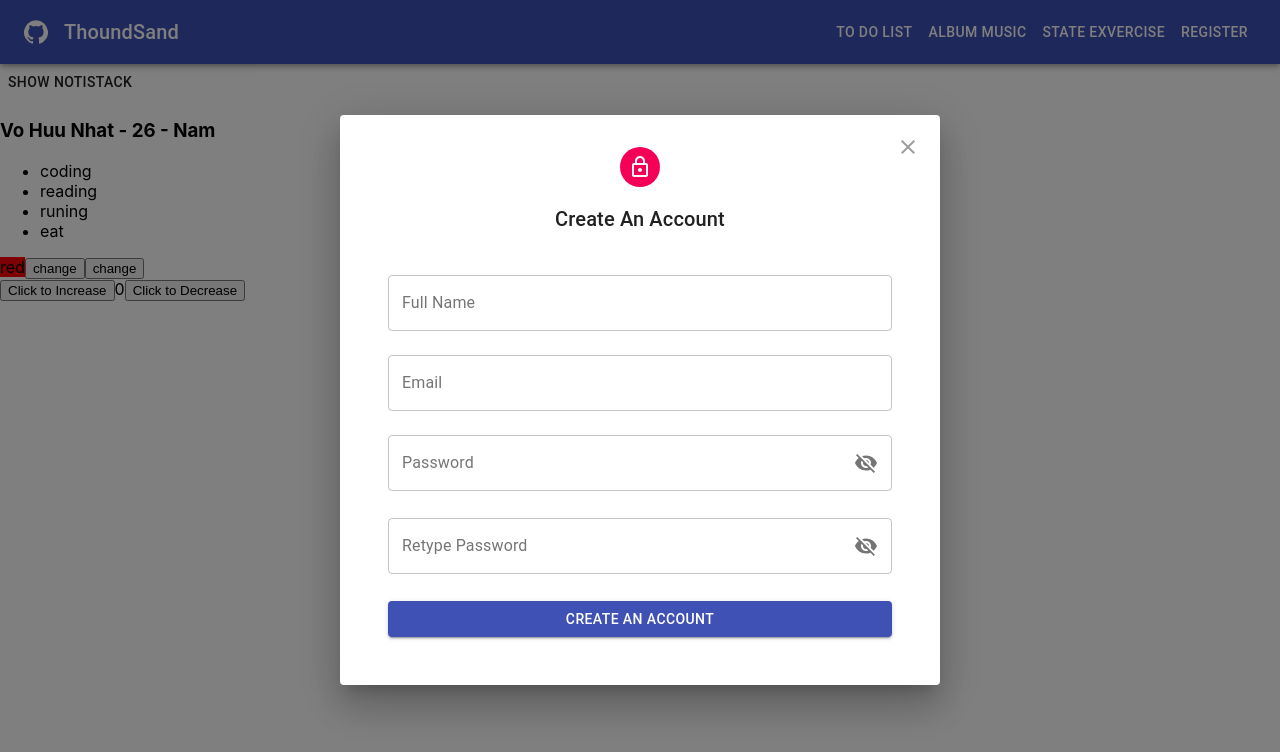
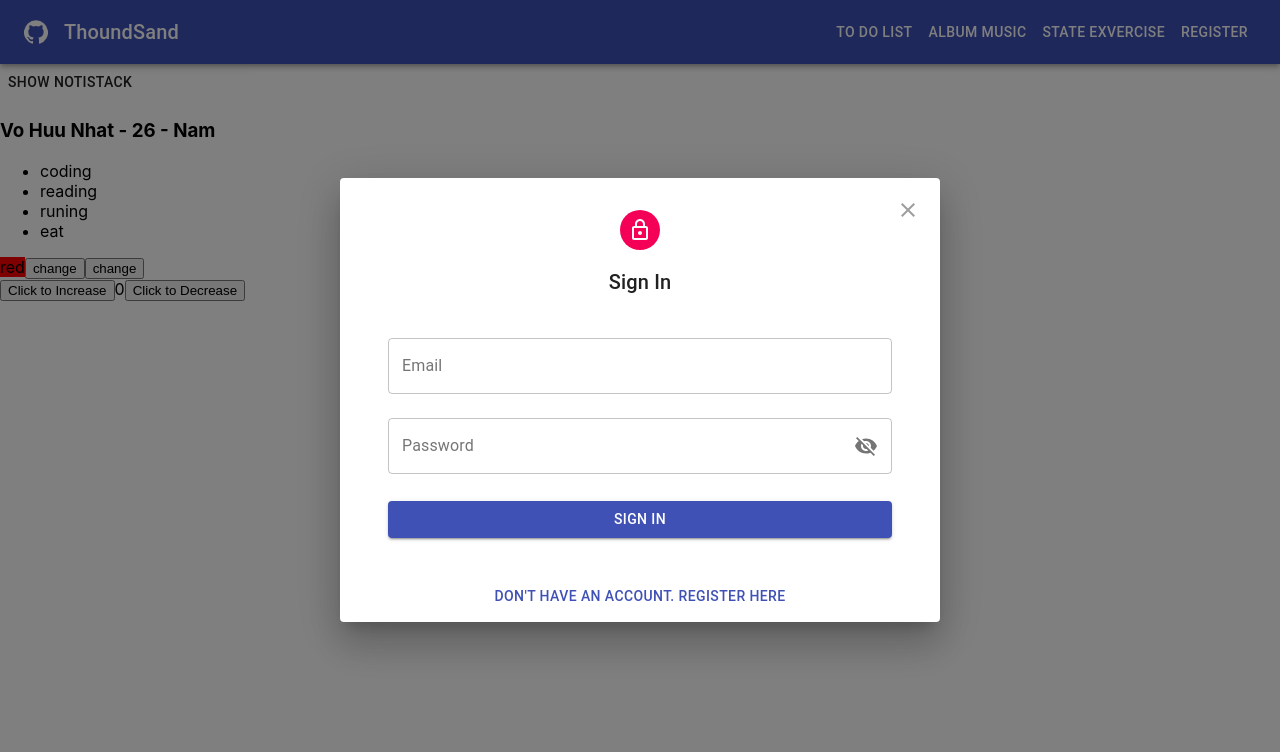
Before and after one commit to Huunhat22/learning_basic, a React (Create React App) app: page /StateExvercise in a window 1280 px wide. Both pictures are taken after a click on the button "REGISTER". Shown: the top 752 px of the page. Built offline with nearby package versions, Linux system fonts and the light colour scheme; no server answers.

Commit message:
bài 106 : tạo nút chuyển đổi giữa register và login

```diff
--- a/src/components/Header/index.jsx
+++ b/src/components/Header/index.jsx
@@ -1,4 +1,4 @@
-import { IconButton } from '@material-ui/core';
+import { Box, IconButton } from '@material-ui/core';
 import AppBar from '@material-ui/core/AppBar';
 import Button from '@material-ui/core/Button';
 import Dialog from '@material-ui/core/Dialog';
@@ -9,6 +9,7 @@
 import Typography from '@material-ui/core/Typography';
 import { Close } from '@material-ui/icons';
 import GitHubIcon from '@material-ui/icons/GitHub';
+import Login from 'Features/Auth/components/Login';
 import Register from 'Features/Auth/components/Register';
 import React, { useState } from 'react';
 import { Link, NavLink } from 'react-router-dom';
@@ -38,7 +39,15 @@
   }
 }));
 
+  // Bài 106 : tạo 1 hằng số để định nghĩa Login, Register
+  const MODE = {
+    LOGIN:'login',
+    REGISTER:'register'
+  };
+
 export default function Header() {
+  // Bài 106: tạo State để phân biệt khi nào là đăng nhập,đang kí
+  const [mode, setMode] = useState(MODE.LOGIN);
   const classes = useStyles();
 
   const [open, setOpen] =useState(false);
@@ -78,24 +87,42 @@
 
             <Button color="inherit" onClick={handleClickOpen}>Register</Button>
 
+        </Toolbar>
+      </AppBar>
+
+      {/* Khi nhấn vào button Login thì sẽ show ra dialog này */}
       <Dialog open={open} onClose={handleClose} aria-labelledby="form-dialog-title" disableEscapeKeyDown>
           <IconButton className={classes.closeButton} onClick={handleClose}>
             <Close />
           </IconButton>
 
           <DialogContent>
-                <Register colseDialog={handleClose}/>
+            {/* Bài 106 : tạo nút chuyển đổi giữa register và login */}
+            {mode===MODE.REGISTER &&(
+              <>
+              <Register closeDialog={handleClose}></Register>
+              <Box textAlign="center">
+                <Button color="primary" onClick={() => setMode(MODE.LOGIN)}>
+                  Already an account. Login here
+                </Button>
+              </Box>
+            </>
+            )}
+
+            {mode === MODE.LOGIN && (
+            <>
+              <Login closeDialog={handleClose}></Login>
+              <Box textAlign="center">
+                <Button color="primary" onClick={() => setMode(MODE.REGISTER)}>
+                  Don't have an account. Register here
+                </Button>
+              </Box>
+            </>
+          )}
+
           </DialogContent>
 
-              {/* <DialogActions>
-                <Button onClick={handleClose} color="primary">
-                  Cancel
-                </Button>
-              </DialogActions> */}
       </Dialog>
-
-        </Toolbar>
-      </AppBar>
     </div>
   );
 }
```
Lines whose indentation alone changed are shown as unchanged.
